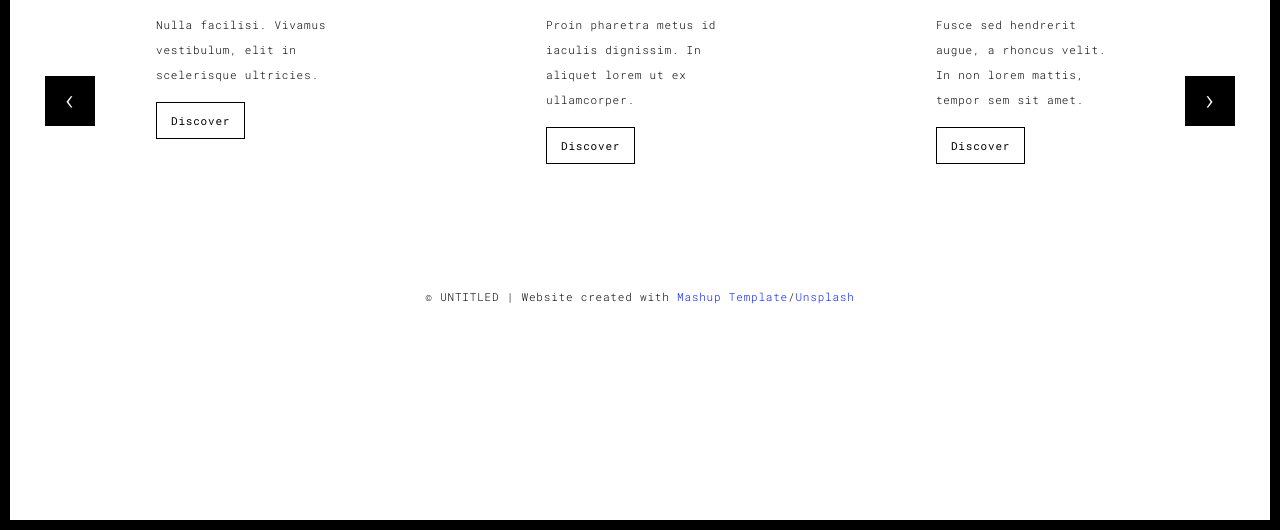
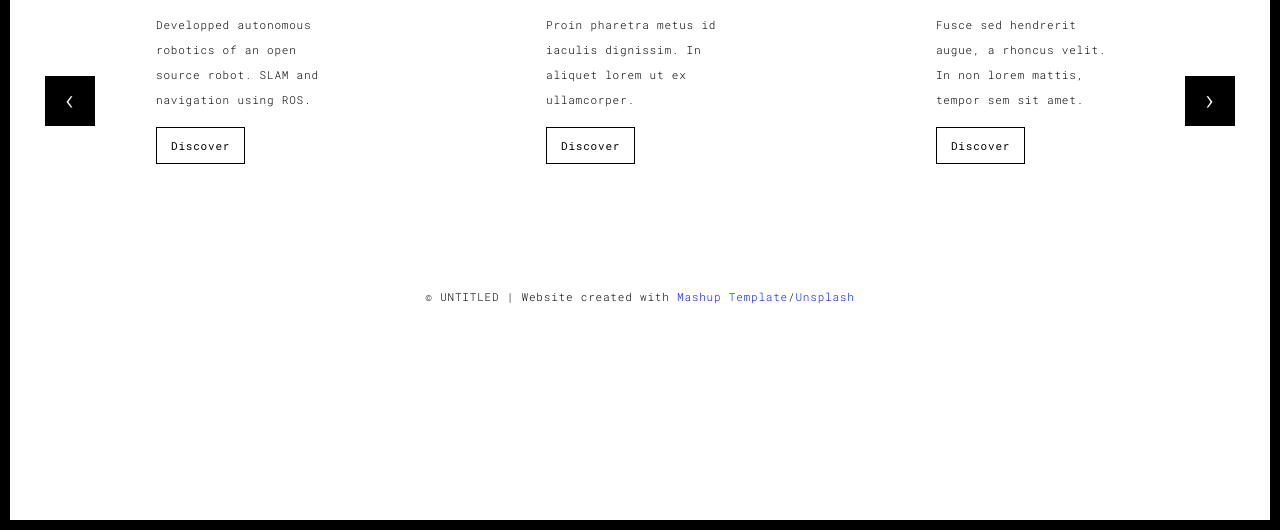
Before and after one commit to lemaireMael/lemaireMael.github.io, a plain HTML site: page works.html in a window 1280 px wide. Shown: the part 270-800 px from the top of the page. Drawn offline with Linux system fonts and the light colour scheme.

Commit message:
add work

```diff
--- a/works.html
+++ b/works.html
@@ -75,8 +75,8 @@
                       </a>
                       <div class="card-container card-container-lg">
                         <h4>001/006</h4>
-                        <h3>Fringilla sit amet</h3>
-                        <p>Nulla facilisi. Vivamus vestibulum, elit in scelerisque ultricies.</p>
+                        <h3>SLAM and navigation</h3>
+                        <p>Developped autonomous robotics of an open source robot. SLAM and navigation using ROS.</p>
                         <a href="./work.html" title="" class="btn btn-default">Discover</a>
                       </div>
                     </div>
```
